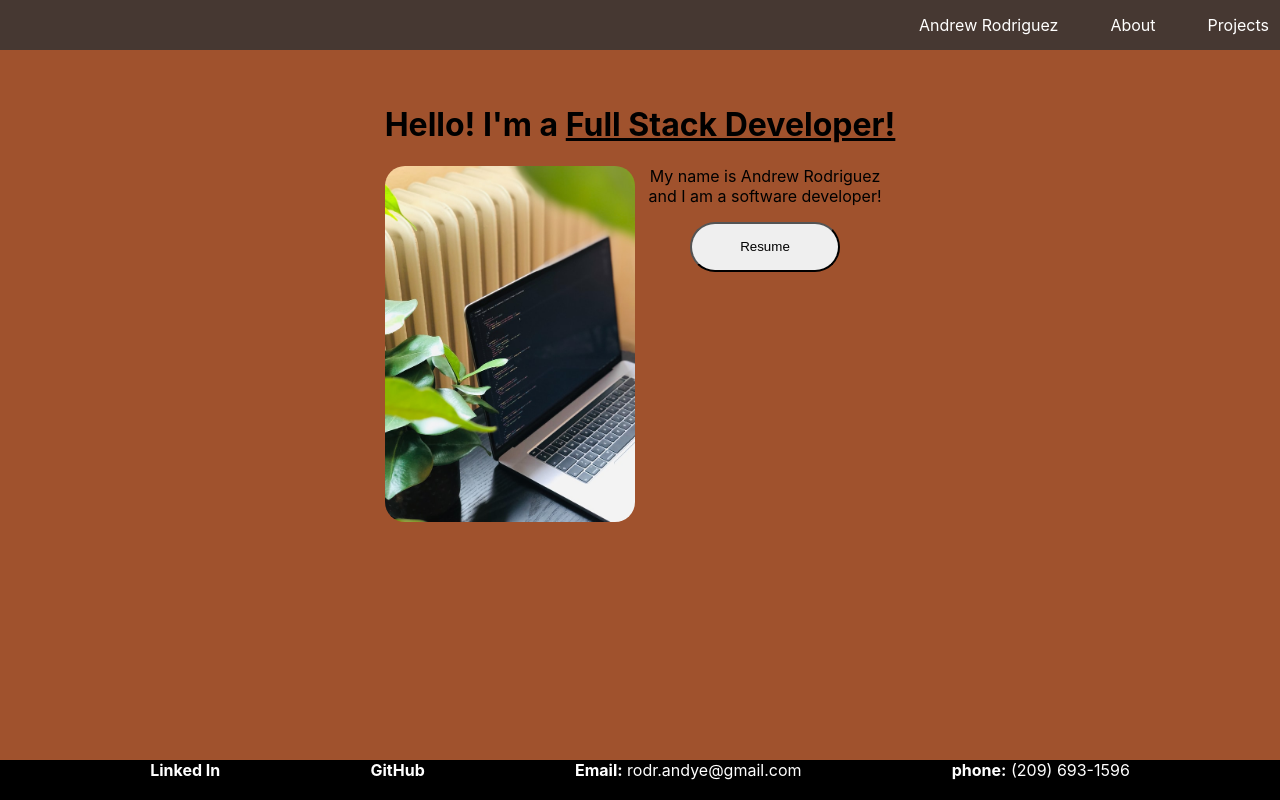
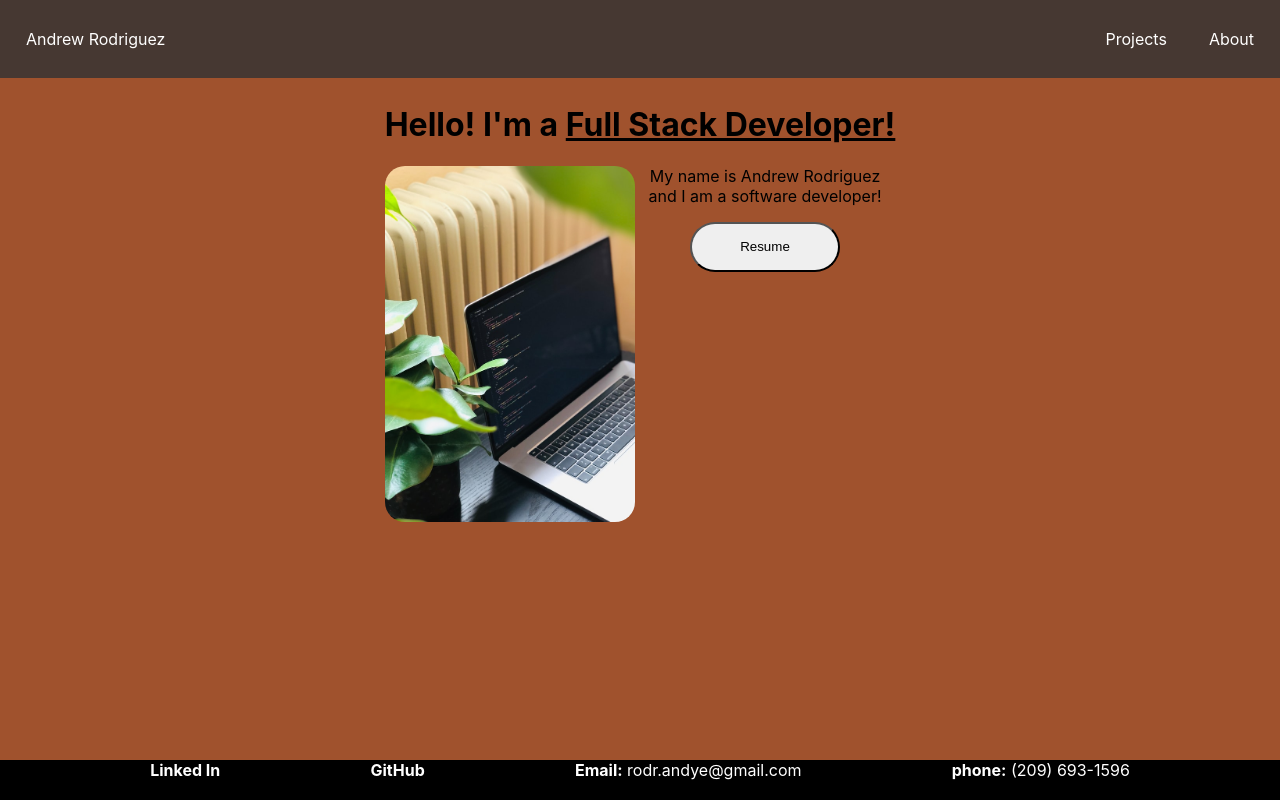
Before and after one commit to Andyrod209/Andyrod209.github.io, a React (Create React App) app: page / in a window 1280 px wide. Built offline with nearby package versions, Linux system fonts and the light colour scheme.

Commit message:
Refactor: Navbar is changed with name to being on the left and content to the right.

```diff
--- a/src/Components/Navbar/Navbar.css
+++ b/src/Components/Navbar/Navbar.css
@@ -1,26 +1,26 @@
-.navbar ul{
-  display: flex;
-  justify-content: right;
+.navbar{
+  /* display: inline; */
   list-style-type: none;
-  margin: 0;
-  padding: 15px;
-  overflow: hidden;
+  margin: auto;
+  padding: 15px 0px 15px 0;
   background-color: rgba(51, 51, 51, 0.825);
   position: fixed;
   width: 100%;
   }
 
-  /* Fix nav bar
-  I want to have name on the left side
-  and links right side.
-  may have to remove flex do some research find best solution for navbar. */
+  .navbar li{
+    display:  inline;
+  }
 
-  .navbar li a {
+.navbar a{
+  display: block;
   color: white;
   text-align: center;
   padding: 14px 16px;
-  margin: 0 10px;
+  margin: auto;
   text-decoration: none;
+  float: right;
+  margin-right: 10px;
   }
 
 /* Change the link color to #111 (black) on hover */
@@ -28,3 +28,8 @@
   background-color: #111;
   border-radius: 5%;
   }
+
+.name a{
+  margin-left: 10px;
+ float: left;
+}
--- a/src/Components/Navbar/Navbar.jsx
+++ b/src/Components/Navbar/Navbar.jsx
@@ -1,9 +1,9 @@
 import './Navbar.css'
 const Navbar = () => {
     return (
-        <nav className="navbar">
-            <ul>
-                <li ><a href='/'>Andrew Rodriguez</a></li>
+        <nav >
+            <ul className="navbar">
+                <li className='name'><a href='/'>Andrew Rodriguez</a></li>
                 <li ><a href="/about">About</a></li>
                 <li ><a href='/projects'>Projects</a></li>
             </ul>
```
